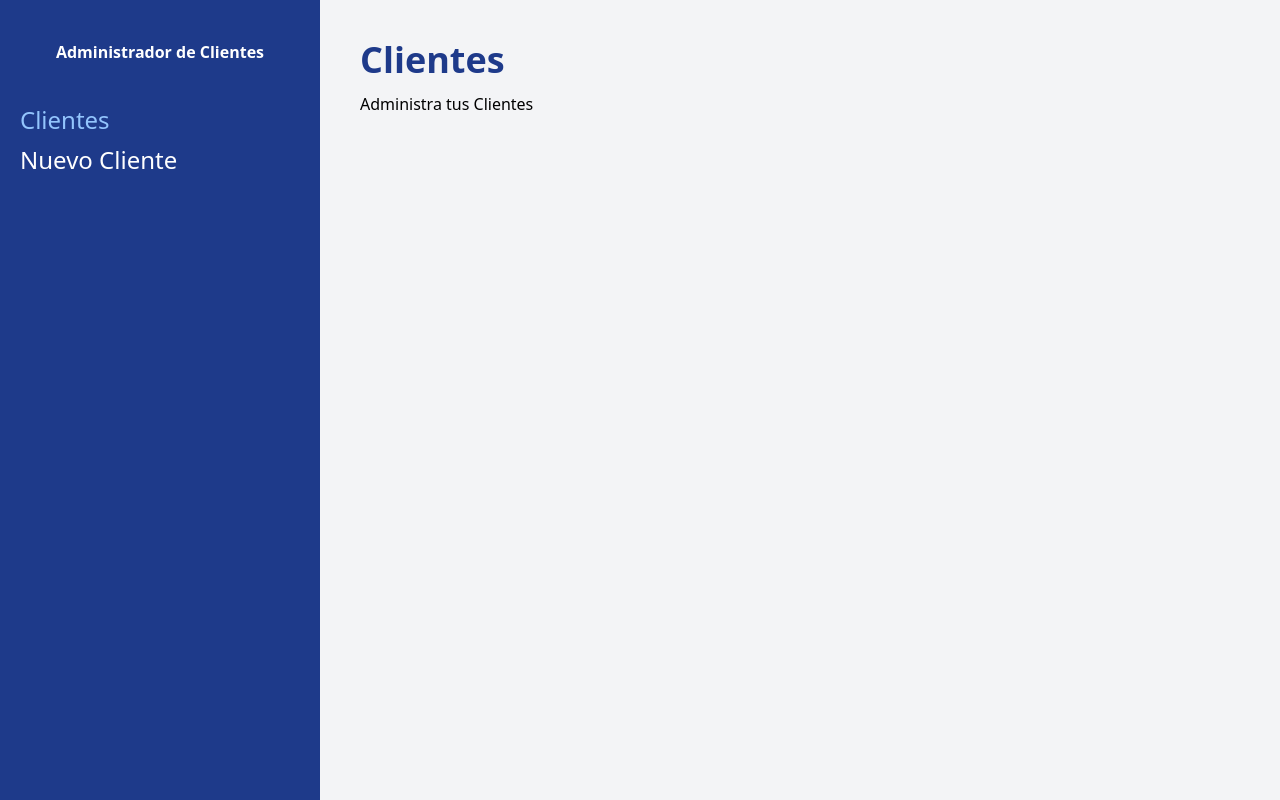
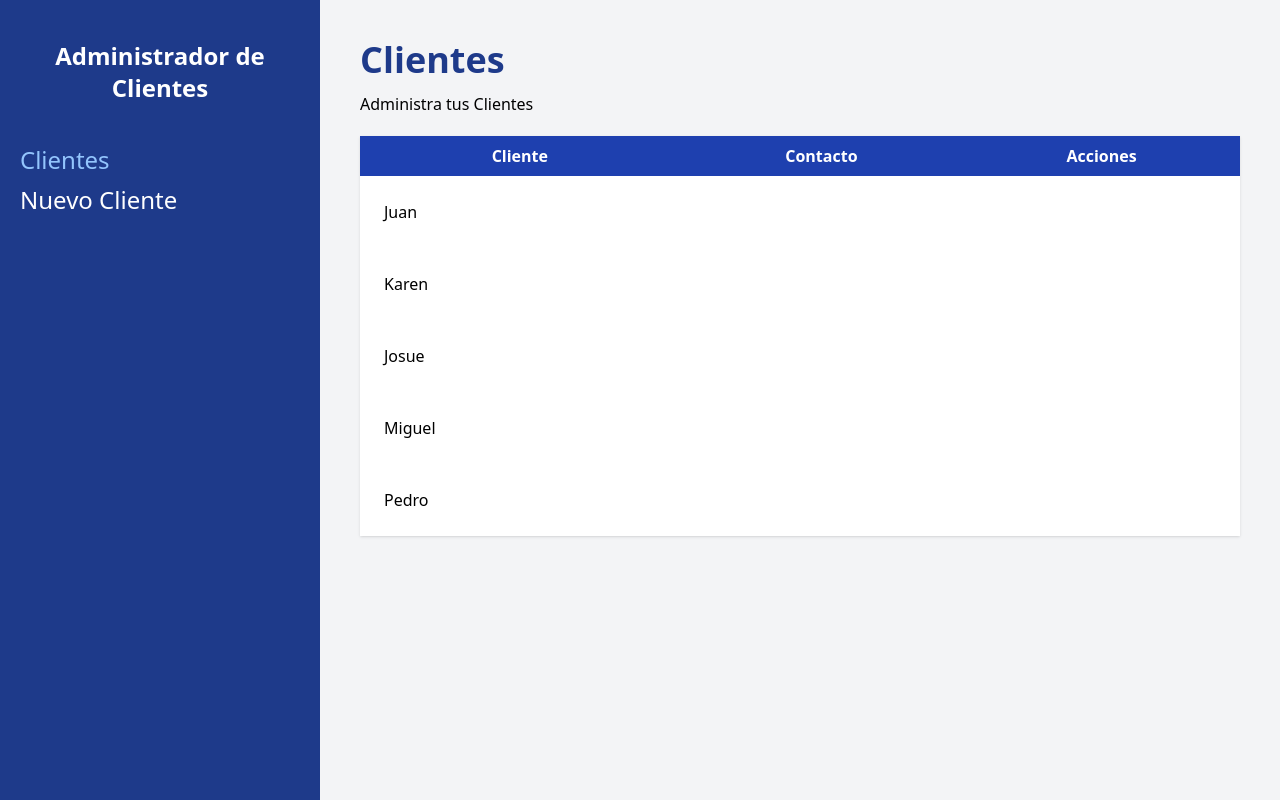
Before and after one commit to ivan-burgio/proyecto-crm-vite, a React (Vite) app: page / in a window 1280 px wide. Built offline with nearby package versions, Linux system fonts and the light colour scheme.

Commit message:
Iterando sobre clientes y mostrando la informacion

```diff
--- /dev/null
+++ b/src/components/Cliente.jsx
@@ -0,0 +1,9 @@
+export default function Cliente({ cliente }) {
+    const {nombre, empresa, email, telefono, id} = cliente;
+
+    return (
+        <tr>
+            <td className="p-6">{nombre}</td>
+        </tr>
+    );
+}
--- a/src/components/Layout.jsx
+++ b/src/components/Layout.jsx
@@ -5,7 +5,7 @@ export default function Layout() {
 
     return (
         <div className="md:flex md:min-h-screen">
-            <aside className="md:w-1/4 bg-blue-900 px-5 py-10">
+            <aside className="md:w-1/4 bg-blue-900 px-5 py-10 text-2xl">
                 <h2 className="text-4x font-black text-center text-white">Administrador de Clientes</h2>
 
                 <nav className="mt-10">
--- a/src/pages/Index.jsx
+++ b/src/pages/Index.jsx
@@ -1,4 +1,5 @@
 import { useLoaderData } from "react-router-dom";
+import Cliente from "../components/Cliente";
 
 export function loader() {
     const clientes = [
@@ -49,6 +50,29 @@ export default function Index() {
         <>
             <h1 className="font-black text-4xl text-blue-900">Clientes</h1>
             <p className="mt-3">Administra tus Clientes</p>
+
+            {clientes.length ? (
+                <table className="w-full bg-white shadow mt-5 table-auto">
+                    <thead className="bg-blue-800 text-white">
+                        <tr>
+                            <th className="p-2">Cliente</th>
+                            <th className="p-2">Contacto</th>
+                            <th className="p-2">Acciones</th>
+                        </tr>
+                    </thead>
+
+                    <tbody>
+                        {clientes.map( cliente => (
+                            <Cliente
+                                cliente={cliente}
+                                key={cliente.id}
+                            />
+                        ))}
+                    </tbody>
+                </table>
+            ) : (
+                <p className="text-center mt-10">No hay clientes aún</p>
+            )}
         </>
     );
 }
```
